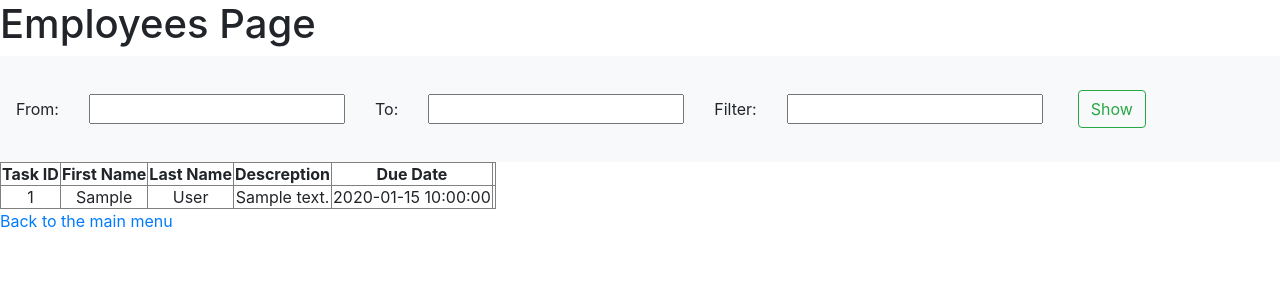
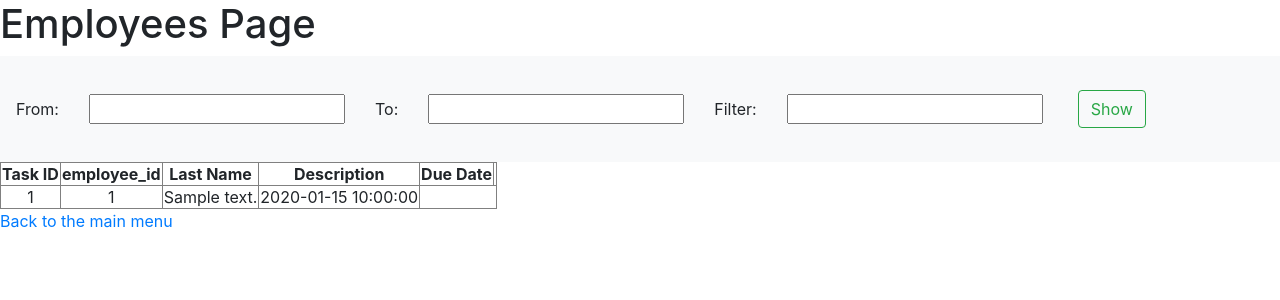
Before and after one commit to dizex98/todolist, a Flask app: template templates/tasks.html in a window 1280 px wide. Shown: the top 300 px of the page. Run offline with Flask 2, Linux system fonts and the light colour scheme; the template is opened without the code that fills it: most values are stand-ins (such as "Sample title", 1, 10 or a date in 2020).

Commit message:
api tasks work

```diff
--- a/app.py
+++ b/app.py
@@ -72,13 +72,13 @@ def tasks():
         print("Could not connect to MongoDB")
     db_emp = conn.employees
     db_task = conn.tasks
-    emp_collection = db.employees
-    task_collection = db.tasks
+    emp_collection = db_emp.employees
+    task_collection = db_task.tasks
     # To find() all the entries inside collection name 'employees'
-    records = collection.find()
+    records = task_collection.find()
     for record in records:
         json_list.append(record)
-    return render_template("tasks.html", employees=json_list)
+    return render_template("tasks.html", tasks=json_list)
 
 
 @app.route('/')
--- a/templates/tasks.html
+++ b/templates/tasks.html
@@ -21,18 +21,17 @@
         <table style="text-align:center" border="1">
             <tr>
                 <th>Task ID</th>
-                <th>First Name</th>
+                <th>employee_id</th>
                 <th>Last Name</th>
-                <th>Descreption</th>
+                <th>Description</th>
                 <th>Due Date</th>
                 <th></th>
             </tr>
             {% for task in tasks %}
             <tr>
                 <td>{{ task.get("id") }}</td>
-                <td>{{ task.get("first_name") }}</td>
-                <td>{{ task.get("last_name") }}</td>
-                <td>{{ task.get("descreption") }}</td>
+                <td>{{ task.get("employee_id") }}</td>
+                <td>{{ task.get("description") }}</td>
                 <td>{{ task.get("due_date") }}</td>
             </tr>
             {% endfor %}
```
